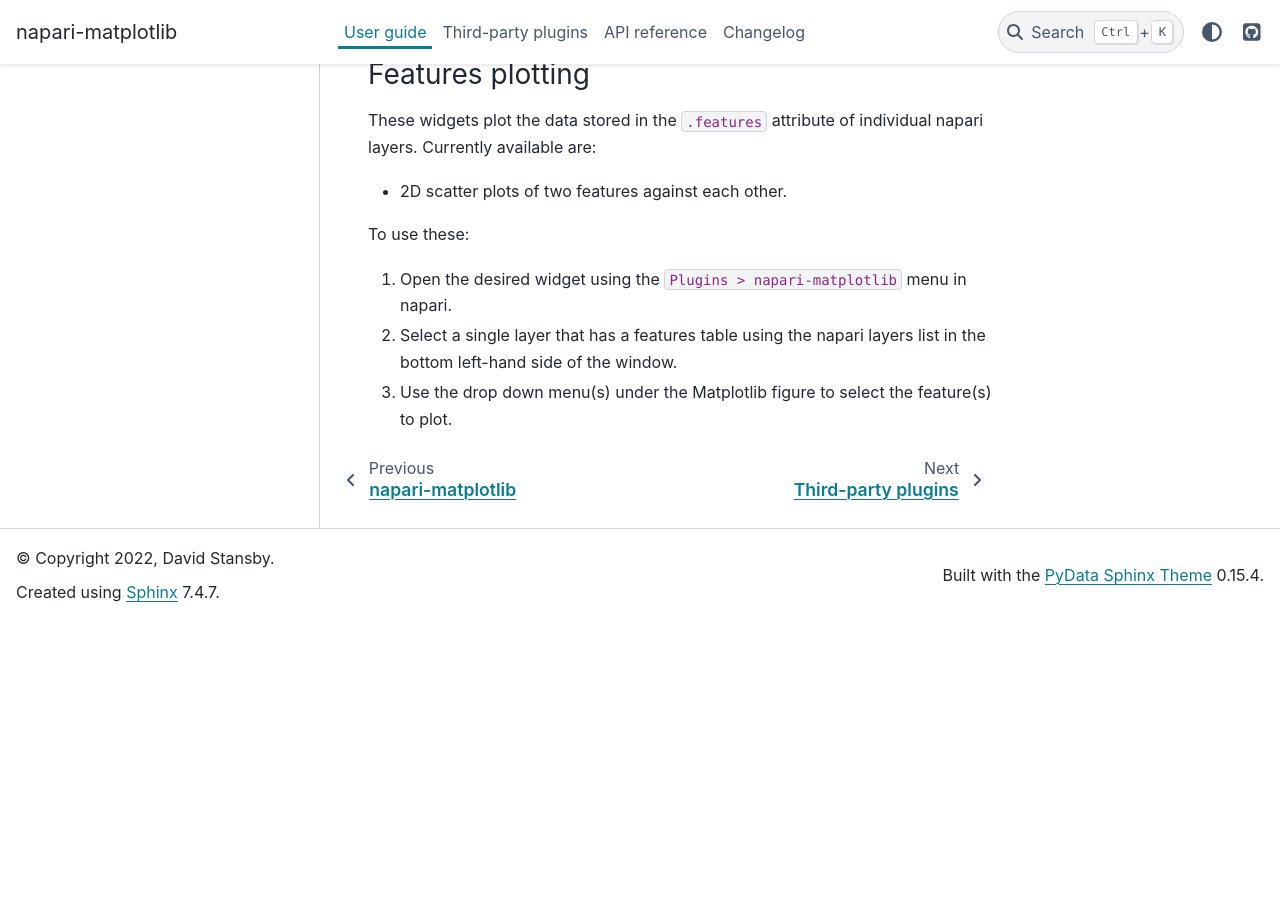
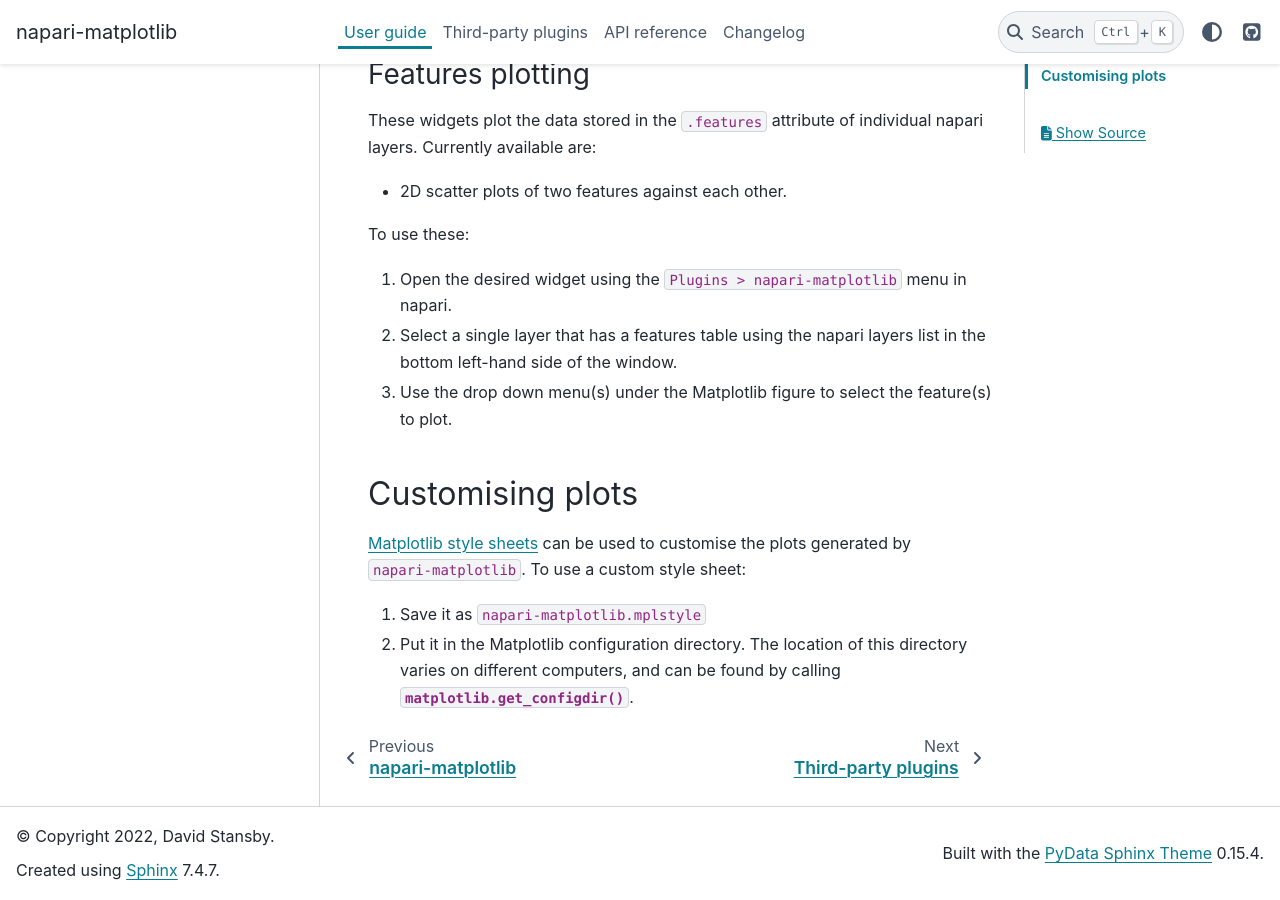
Before and after one commit to matplotlib/napari-matplotlib, a Sphinx documentation site: the page built from docs/user_guide.rst, in a window 1280 px wide and 900 px high, scrolled down 848 px. Built offline with Sphinx 7.4.7 and the PyData theme 0.15.4, drawn with Linux system fonts in a browser that asks for light colours; pages that are not in the unit, such as notebooks, are missing from menus; before the commit the page ends 1469 px from its top, so only the background shows below that; some of the changed text lies outside the part shown.

Commit message:
Add support for custom style sheets

```diff
--- a/docs/user_guide.rst
+++ b/docs/user_guide.rst
@@ -36,3 +36,14 @@
 1. Open the desired widget using the ``Plugins > napari-matplotlib`` menu in napari.
 2. Select a single layer that has a features table using the napari layers list in the bottom left-hand side of the window.
 3. Use the drop down menu(s) under the Matplotlib figure to select the feature(s) to plot.
+
+Customising plots
+-----------------
+`Matplotlib style sheets <https://matplotlib.org/stable/tutorials/introductory/customizing.html#defining-your-own-style>`__ can be used to customise
+the plots generated by ``napari-matplotlib``.
+To use a custom style sheet:
+
+1. Save it as ``napari-matplotlib.mplstyle``
+2. Put it in the Matplotlib configuration directory.
+   The location of this directory varies on different computers,
+   and can be found by calling :func:`matplotlib.get_configdir()`.
```
Also changed, not shown: 2 other files.
